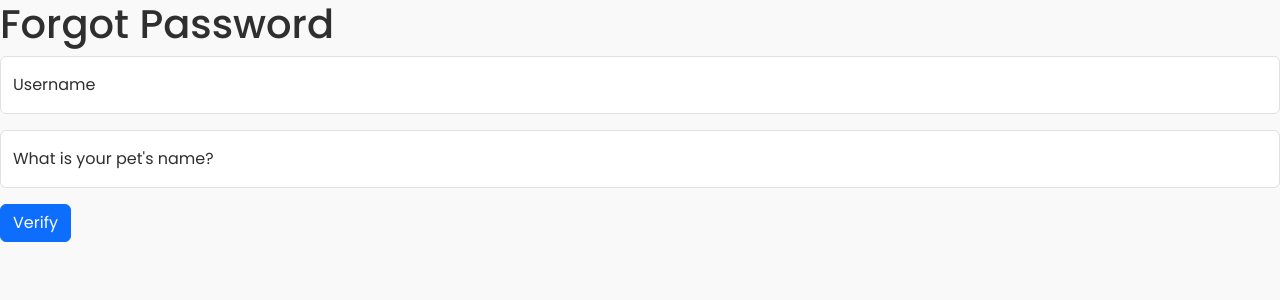
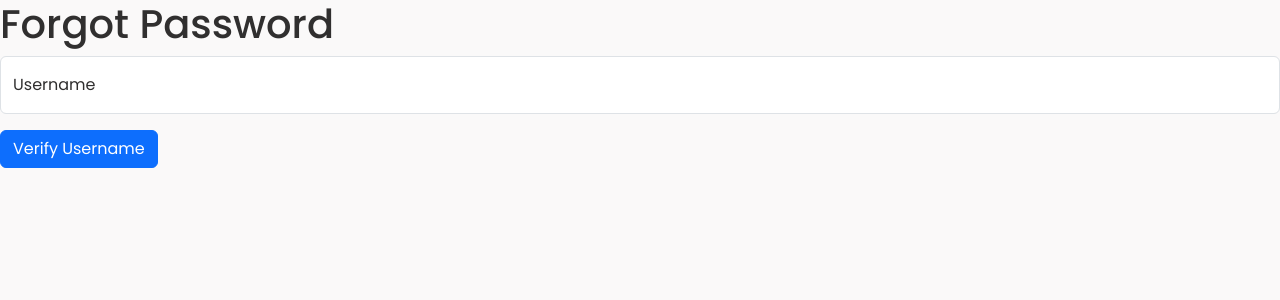
Before and after one commit to MarkRyuo/SalesInventoryManagementSystem_SIMS, a React (Vite) app in the folder client/: page /ForgotPassword in a window 1280 px wide. Shown: the top 300 px of the page. Built offline with nearby package versions, Linux system fonts and the light colour scheme.

Commit message:
Update: System Updating

```diff
--- a/client/src/components/LogIn/ForgotPassword.jsx
+++ b/client/src/components/LogIn/ForgotPassword.jsx
@@ -6,9 +6,11 @@ import { getDocs, collection, query, where } from 'firebase/firestore';
 
 const ForgotPassword = () => {
     const [username, setUsername] = useState('');
-    const [customAnswer, setCustomAnswer] = useState('');
+    const [customQuestions, setCustomQuestions] = useState([]);
+    const [customAnswers, setCustomAnswers] = useState({});
     const [newPassword, setNewPassword] = useState('');
     const [isVerified, setIsVerified] = useState(false);
+    const [adminDoc, setAdminDoc] = useState(null); // State to hold admin document data
     const navigate = useNavigate();
 
     const handleVerification = async () => {
@@ -22,35 +24,61 @@ const ForgotPassword = () => {
                 return;
             }
 
-            const adminDoc = querySnapshot.docs[0];
-            const storedAnswer = adminDoc.data().customAnswer; // Assuming you have a field for the answer
+            const adminDocument = querySnapshot.docs[0];
+            const recoveryQuestions = adminDocument.data().recoveryQuestions || [];
 
-            if (storedAnswer !== customAnswer) {
-                alert('Incorrect answer to the security question.');
+            // Ensure we have at least 3 questions to display
+            if (recoveryQuestions.length < 3) {
+                alert('Not enough recovery questions set.');
                 return;
             }
 
-            setIsVerified(true);
-            alert('Verification successful. You can now reset your password.');
+            // Randomly select 2 questions from the 3 available
+            const selectedQuestions = recoveryQuestions.sort(() => 0.5 - Math.random()).slice(0, 2);
+            setCustomQuestions(selectedQuestions);
 
+            // Store the admin document in state for later use
+            setAdminDoc(adminDocument);
+
+            // Reset the answer state for new questions
+            setCustomAnswers({});
+            setIsVerified(false); // Reset verification state
         } catch (error) {
             console.error('Verification error:', error.message);
             alert('An error occurred during verification. Please try again.');
         }
     };
 
+    const handleAnswerChange = (question, answer) => {
+        setCustomAnswers((prev) => ({
+            ...prev,
+            [question]: answer,
+        }));
+    };
+
+    const checkAnswersAndReset = () => {
+        if (!adminDoc) return; // Ensure adminDoc is available
+
+        const answers = adminDoc.data().answers || {};
+        let correctCount = 0;
+
+        customQuestions.forEach((question) => {
+            if (customAnswers[question] === answers[question]) {
+                correctCount++;
+            }
+        });
+
+        if (correctCount >= 2) {
+            setIsVerified(true);
+            alert('Verification successful. You can now reset your password.');
+        } else {
+            alert('Incorrect answers to the security questions. Please try again.');
+        }
+    };
+
     const handlePasswordReset = async () => {
         try {
-            const adminsCollection = collection(db, 'admins');
-            const q = query(adminsCollection, where('username', '==', username));
-            const querySnapshot = await getDocs(q);
-
-            if (querySnapshot.empty) {
-                alert('Username not found.');
-                return;
-            }
-
-            const adminDoc = querySnapshot.docs[0];
+            if (!adminDoc) return; // Ensure adminDoc is available
             await adminDoc.ref.update({ password: newPassword });
             alert('Password reset successfully. Please login with your new password.');
             navigate('/login');
@@ -73,16 +101,26 @@ const ForgotPassword = () => {
                 />
             </FloatingLabel>
 
-            <FloatingLabel controlId="floatingAnswer" label="What is your pet's name?" className="mb-3">
+            {/* Verify Username Button */}
+            {!isVerified && (
+                <Button variant="primary" onClick={handleVerification} className="mb-3">
+                    Verify Username
+                </Button>
+            )}
+
+            {/* Display security questions only if username is verified */}
+            {customQuestions.map((question, index) => (
+                <FloatingLabel key={index} controlId={`floatingAnswer${index}`} label={question} className="mb-3">
                     <Form.Control
                         type="text"
                         placeholder="Answer to security question"
-                    value={customAnswer}
-                    onChange={(e) => setCustomAnswer(e.target.value)}
+                        onChange={(e) => handleAnswerChange(question, e.target.value)}
                     />
                 </FloatingLabel>
+            ))}
 
             {isVerified && (
+                <>
                     <FloatingLabel controlId="floatingNewPassword" label="New Password" className="mb-3">
                         <Form.Control
                             type="password"
@@ -91,17 +129,20 @@ const ForgotPassword = () => {
                             onChange={(e) => setNewPassword(e.target.value)}
                         />
                     </FloatingLabel>
-            )}
 
-            {!isVerified ? (
-                <Button variant="primary" onClick={handleVerification}>
-                    Verify
-                </Button>
-            ) : (
+                    {/* Show Reset Password Button only if verified */}
                     <Button variant="primary" onClick={handlePasswordReset}>
                         Reset Password
                     </Button>
+                </>
             )}
+
+            {/* Show Verify Answers Button only if username is verified */}
+            {isVerified ? (
+                <Button variant="primary" onClick={checkAnswersAndReset}>
+                    Verify Answers
+                </Button>
+            ) : null}
         </Form>
     );
 };
```
Lines whose indentation alone changed are shown as unchanged.
